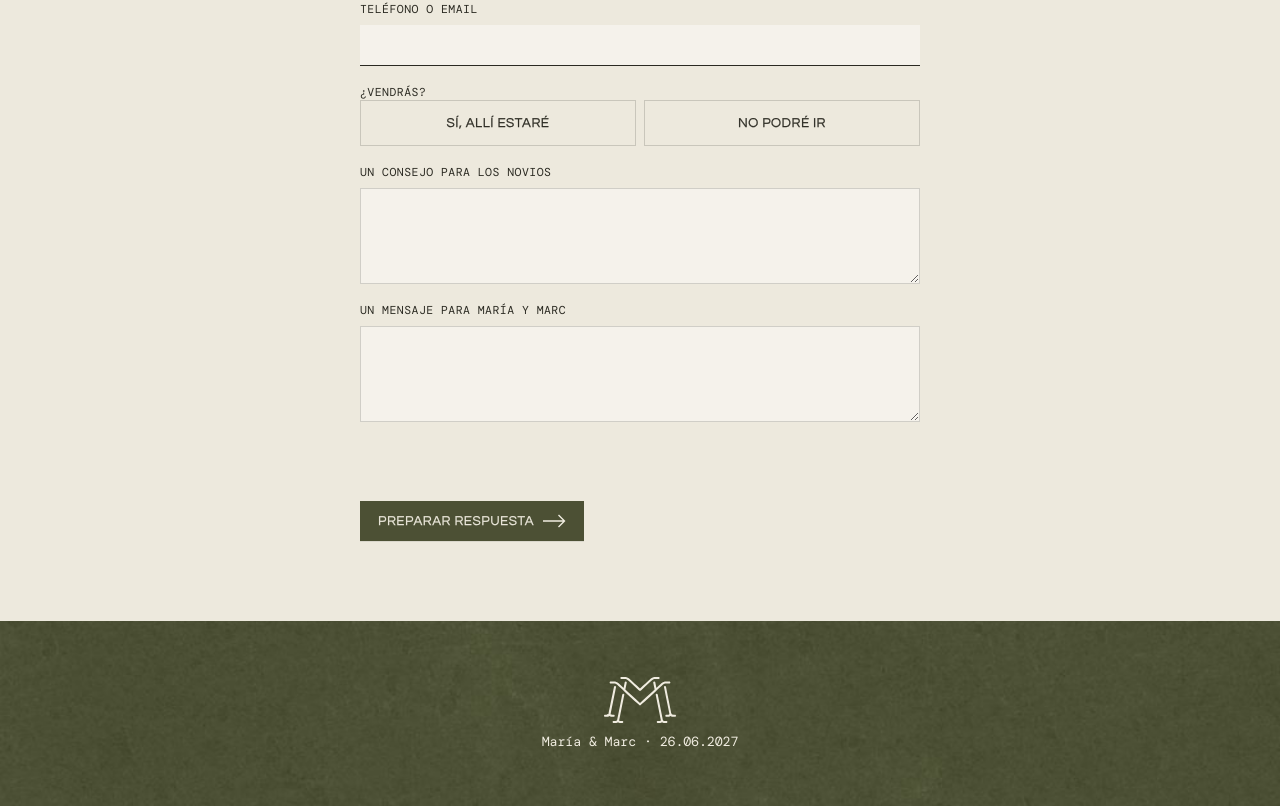
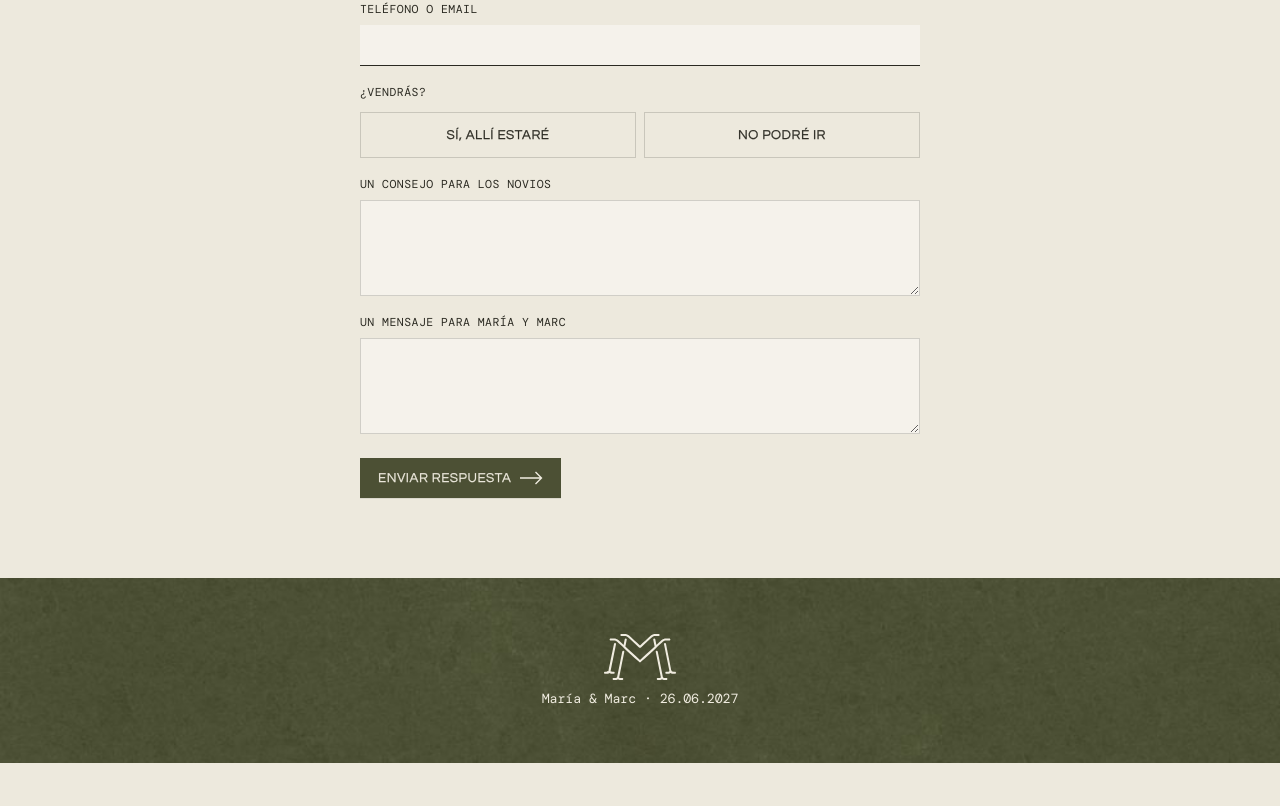
Before and after one commit to mariaymarc/mariaymarc.github.io, a plain HTML site: page index.html in a window 1280 px wide. Shown: the part 4980-5786 px from the top of the page. After the commit the page ends 5743 px from the top, so only its background shows below. Drawn offline with nearby package versions, Linux system fonts and the light colour scheme; a web font is replaced by a local one.

Commit message:
Form spacing; Enviar respuesta
Co-Authored-By: Claude Opus 5.5 <noreply@anthropic.com>
Claude-Session: https://claude.ai/code/session_01NVvXN2ZfjubBKEGKyT8HuS

```diff
--- a/index.html
+++ b/index.html
@@ -105,6 +105,9 @@ form{margin-top:30px;display:grid;gap:20px}
 .field{display:grid;gap:8px}
 .field>label,.field legend{font-family:var(--mono);font-weight:400;font-size:11.5px;line-height:14px;letter-spacing:.04em;text-transform:uppercase;padding:0}
 fieldset{border:0;margin:0;padding:0;display:grid;gap:8px}
+.field legend{margin-bottom:12px}
+.err:empty{display:none}
+form .btn{margin-top:4px}
 input[type=text],textarea,select{font:inherit;font-size:16px;line-height:20px;color:var(--text);background:rgba(255,255,255,.4);border:0;border-bottom:1px solid var(--text);padding:10px 4px;width:100%;border-radius:0;-webkit-appearance:none;appearance:none;letter-spacing:-.01em}
 textarea{min-height:96px;resize:vertical;border:1px solid var(--rule)}
 .choices{display:grid;grid-template-columns:1fr 1fr;gap:8px}
@@ -315,7 +318,7 @@ footer p{font-size:13.33px}
         <textarea id="mensaje" name="mensaje"></textarea>
       </div>
       <p class="err" id="err" role="alert"></p>
-      <div><button class="btn" type="submit"><span>Preparar respuesta</span></button></div>
+      <div><button class="btn" type="submit"><span>Enviar respuesta</span></button></div>
     </form>
     <div class="done hide" id="done">
       <pre id="sum"></pre>
```
